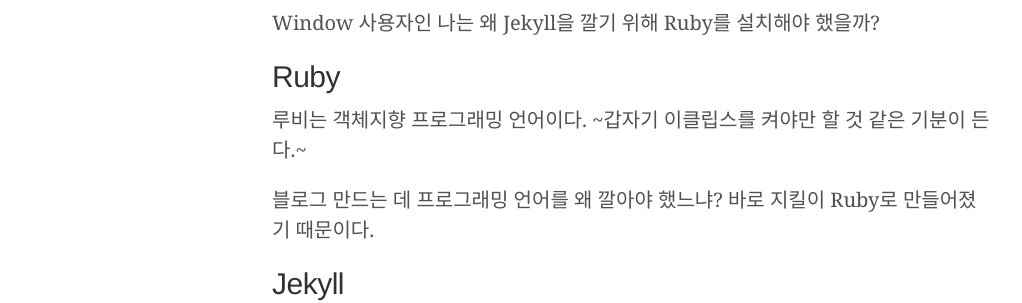
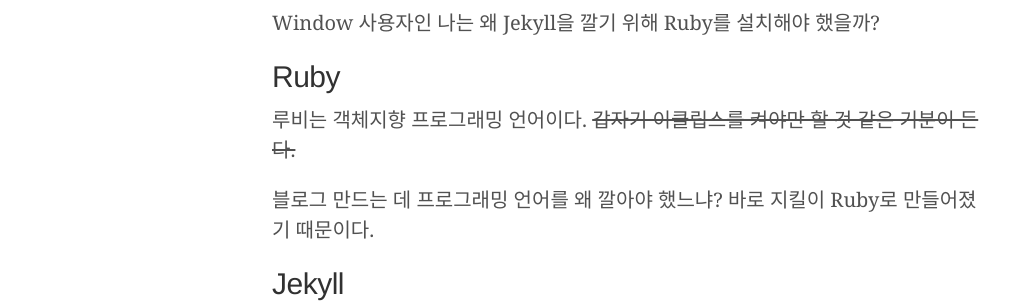
Before and after one commit to jisw0822/jisw0822.github.io, a Jekyll site: the page built from _posts/2022-11-30-Jekyll과-Markdown.md, in a window 1280 px wide. Shown: the part 1467-1770 px from the top of the page, without its empty margins (8-1030 px from the left). Built offline with Jekyll 4.4.1, drawn with Linux system fonts in a browser that asks for light colours; some web fonts are replaced; comment, search, counter and statistics services are not loaded.

Commit message:
rss 삭제

```diff
--- a/_includes/head.html
+++ b/_includes/head.html
@@ -27,7 +27,7 @@
   <link rel="apple-touch-icon-precomposed" sizes="144x144" href="{{ '/public/apple-touch-icon-precomposed.png' | absolute_url }}">
   <link rel="shortcut icon" href="{{ '/public/favicon.ico' | absolute_url }}">
 
-  <link rel="alternate" type="application/rss+xml" title="RSS" href="{{ '/atom.xml' | absolute_url }}">
+
 
 
 
--- a/_posts/2022-11-30-Jekyll과-Markdown.md
+++ b/_posts/2022-11-30-Jekyll과-Markdown.md
@@ -4,6 +4,7 @@ title: Jekyll과 Markdown
 date: 2022-11-30
 comments: true
 ---
+
 
 개인적으로 가장 이해하기 힘들었던 것은, 과연 Jekyll은 뭐고 Ruby는 뭐냐, Markdown은 뭐고 또 Html은 무엇이냐 하는 것이다.
 
@@ -60,7 +61,7 @@ Window 사용자인 나는 왜 Jekyll을 깔기 위해 Ruby를 설치해야 했
 
 ## Ruby
 
-루비는 객체지향 프로그래밍 언어이다. ~갑자기 이클립스를 켜야만 할 것 같은 기분이 든다.~
+루비는 객체지향 프로그래밍 언어이다. ~~갑자기 이클립스를 켜야만 할 것 같은 기분이 든다.~~
 
 블로그 만드는 데 프로그래밍 언어를 왜 깔아야 했느냐? 바로 지킬이 Ruby로 만들어졌기 때문이다.
 
```
